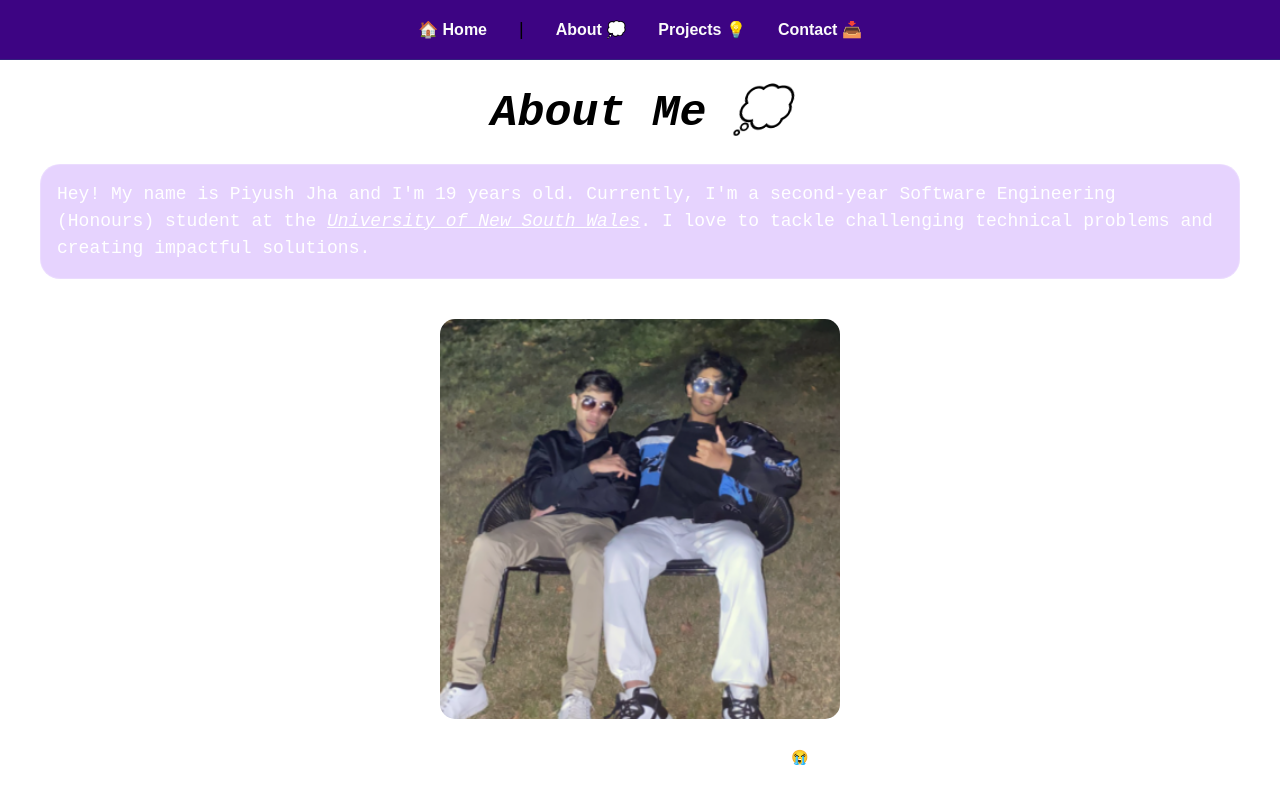
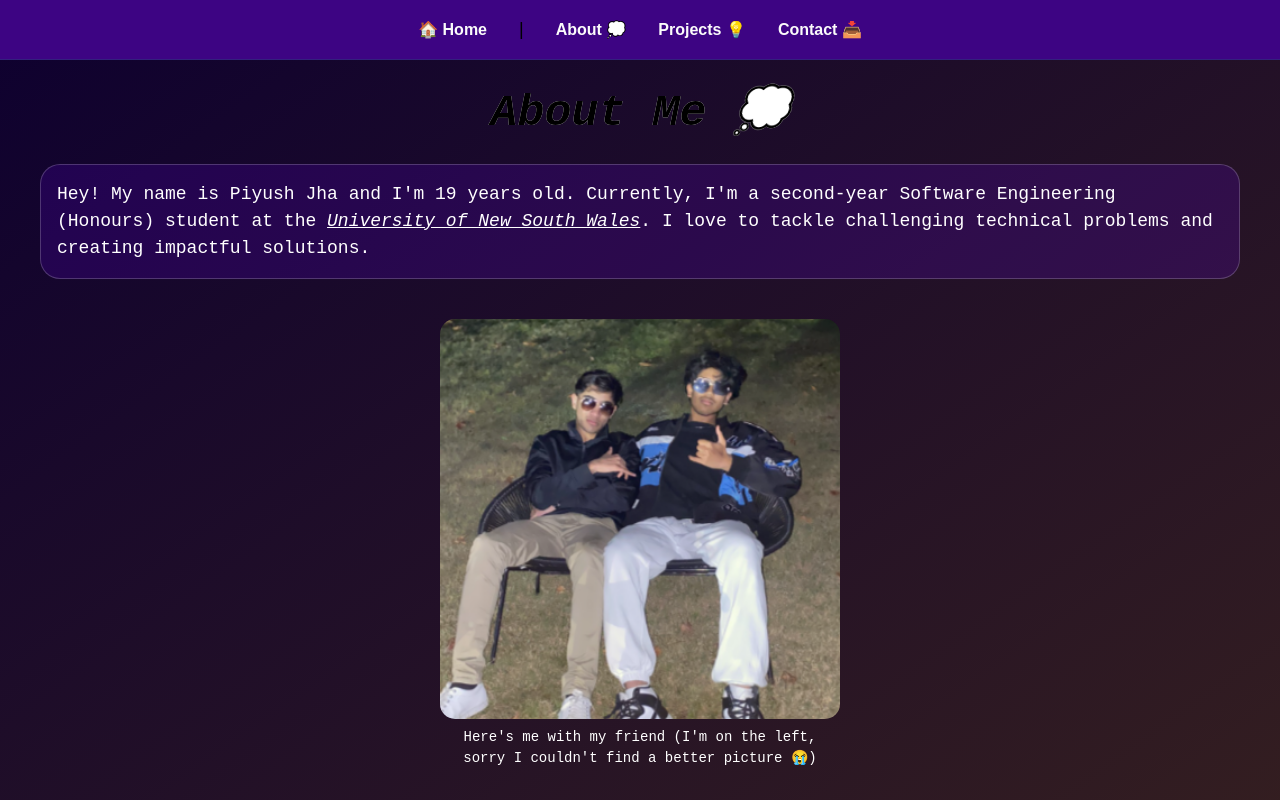
Before and after one commit to PiyushJ1/DevSoc-Personal-Website, a Next.js app: page /about in a window 1280 px wide. Shown: the top 800 px of the page. Built offline with nearby package versions, Linux system fonts and the light colour scheme.

Commit message:
add aurora effect for all pages to stay consistent with dream-like feeling

```diff
--- a/src/app/globals.css
+++ b/src/app/globals.css
@@ -20,8 +20,20 @@
   }
 }
 
-body {
+body, html, .content {
   background: var(--background);
   color: var(--foreground);
   font-family: Arial, Helvetica, sans-serif;
+  margin: 0;
+  padding: 0;
+  min-height: 100vh;
+  background: linear-gradient(145deg, #000000, #0f012f, #815b01);
+  background-size: 400% 400%;
+  animation: aurora 15s ease infinite;
 }
+
+@keyframes aurora {
+  0% { background-position: 0% 50%; }
+  50% { background-position: 100% 50%; }
+  100% { background-position: 0% 50%; }
+}
```
